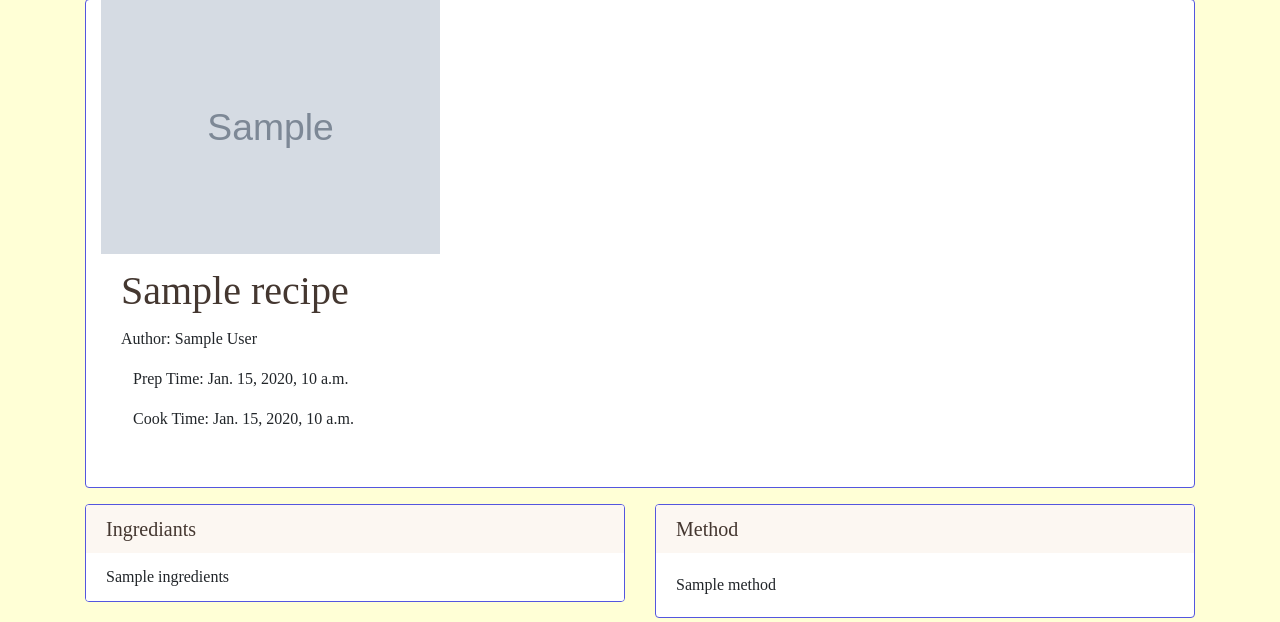
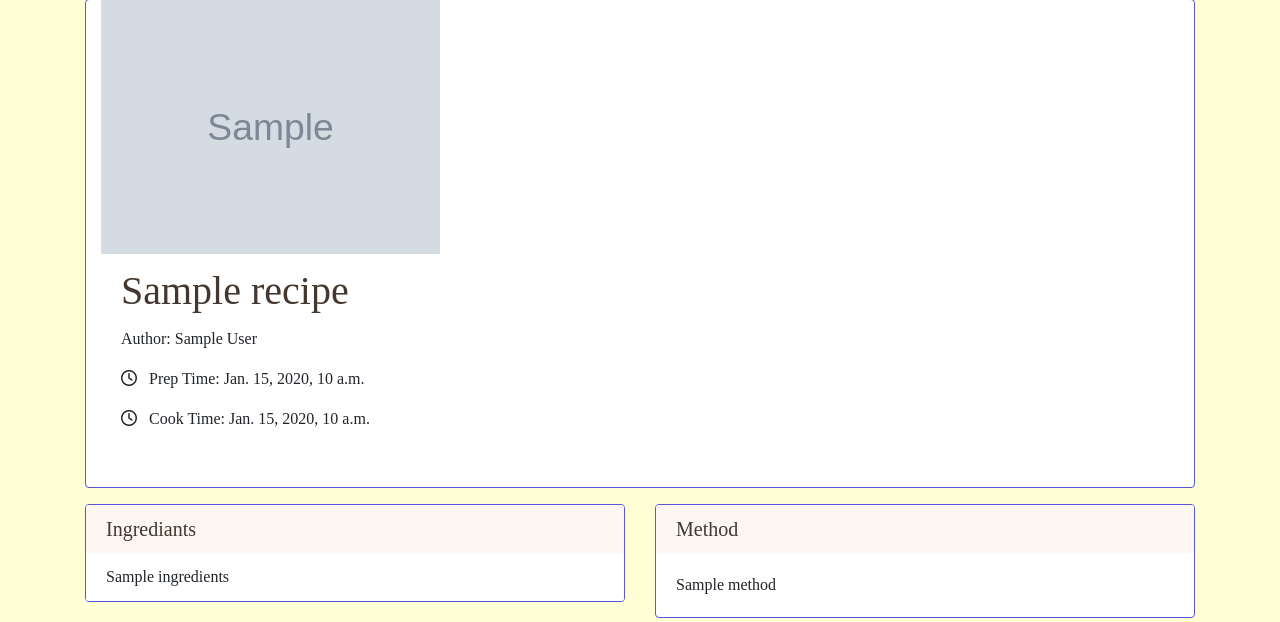
Before and after one commit to Pradnya144/Portfolio-Project-4, a Django app: template templates/recipe_detail.html in a window 1280 px wide. Shown: the part 149-771 px from the top of the page. Run offline with Django 3.2, Linux system fonts and the light colour scheme; the template is opened without the code that fills it: most values are stand-ins (such as "Sample title", 1, 10 or a date in 2020); grey boxes marked "Sample" are stand-in pictures; some libraries are stand-ins or nearby versions.

Commit message:
Update font awesome icons

```diff
--- a/templates/recipe_detail.html
+++ b/templates/recipe_detail.html
@@ -22,11 +22,11 @@
                     <p class="card-text">Author: {{ recipe.author }}</p>
                     <div class="mb-5">
                         <p>
-                            <span><i class="fa-solid fa-alarm-clock pr-2"></i></span>
+                            <span><i class="far fa-clock pr-2"></i></span>
                             <span>Prep Time: {{ recipe.prep_time }}</span>
                         </p>
                         <p>
-                            <span><i class="fa-solid fa-alarm-clock pr-2"></i></span>
+                            <span><i class="far fa-clock pr-2"></i></span>
                             <span>Cook Time: {{ recipe.cook_time }}</span>
                         </p>
                     </div>
@@ -53,7 +53,7 @@
                                         </div>
                                         <div class="modal-footer">
                                             <button type="submit" class="btn btn-outline-dark btn-sm">
-                                                <span><i class="fa-solid fa-calendar-circle-plus pr-1"></i></span>
+                                                <span><i class="fas fa-calendar-plus pr-1"></i></span>
                                                 Add to Meal Plan
                                             </button>
                                         </div>
@@ -68,23 +68,23 @@
                             {% if bookmarked  %}
                             <button class="action-btn btn btn-info" type="submit" name="bookmark_id"
                                 value="{{recipe.slug}}" aria-label="bookmark-outline">
-                                <i class="fa-solid fa-bookmark"></i></button>
+                                <i class="fas fa-bookmark"></i></button>
                             {% else %}
                             <button class="action-btn btn btn-info" type="submit" name="bookmark_id"
                                 value="{{recipe.slug}}" aria-label="bookmark-solid">
-                                <i class="fa-solid fa-bookmark"></i></button>
+                                <i class="fas fa-bookmark"></i></button>
                             {% endif %}
                         </form>
                         {% endif %}
                         {% if user.is_authenticated and recipe.author == user %}
                         <span>
                             <a class="action-btn btn btn-info" href="{% url 'update_recipe' recipe.slug %}" aria-label="edit-recipe">
-                                <i class="fa-duotone fa-pen"></i>
+                                <i class="fas fa-edit"></i>
                             </a>
                         </span>
                         <span>
                             <a class="action-btn btn btn-info" href="{% url 'delete_recipe' recipe.slug %}" aria-label="delete-recipe">
-                                <i class="fa-solid fa-circle-xmark"></i>
+                                <i class="fas fa-times"></i>
                             </a>
                         </span>
                         {% endif %}
```
Also changed, not shown: README.md.
